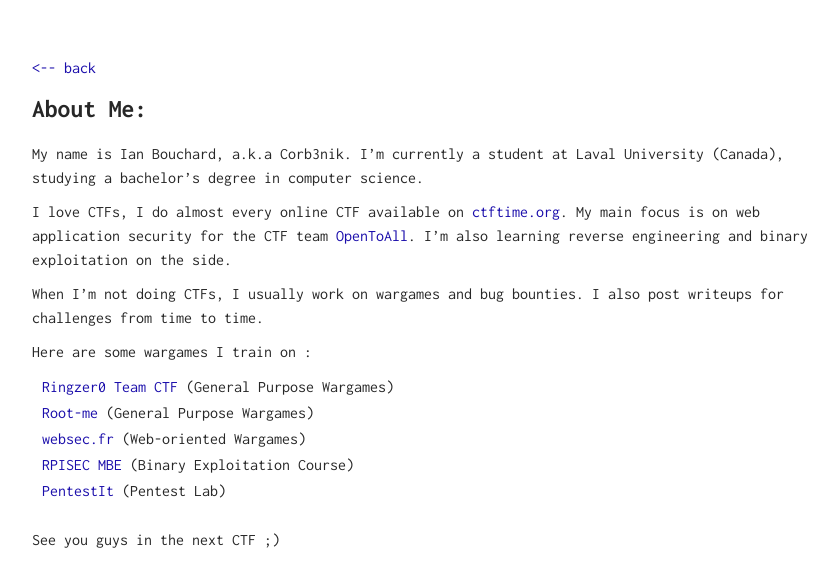
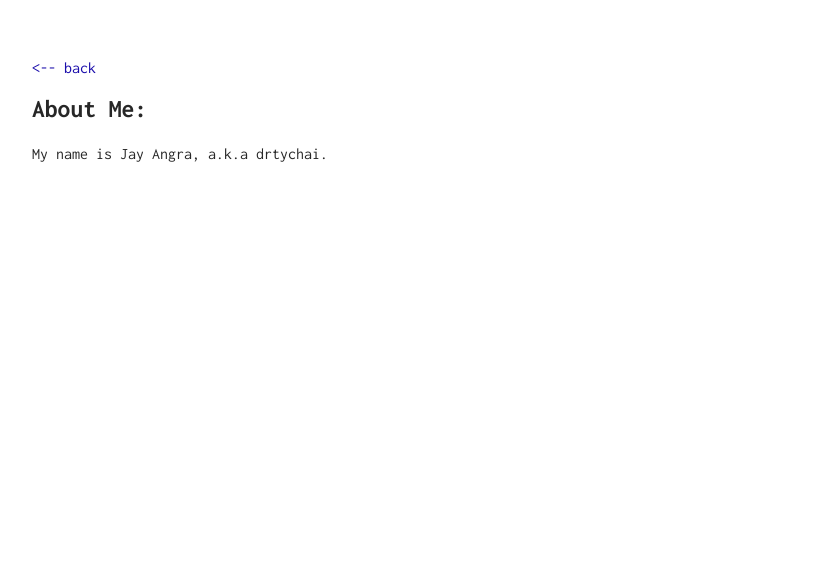
Before and after one commit to drtychai/drtychai.github.io, a Jekyll site: the page built from me/index.md, in a window 1280 px wide. Shown: the top 587 px of the page, without its empty margins (208-1046 px from the left). Built offline with Jekyll 4.4.1, drawn with Linux system fonts in a browser that asks for light colours.

Commit message:
updated posts and about

```diff
--- a/me/index.md
+++ b/me/index.md
@@ -2,21 +2,4 @@
 layout: about
 ---
 
-My name is Ian Bouchard, a.k.a Corb3nik. I'm currently a student at Laval University (Canada),
-studying a bachelor's degree in computer science.
-
-I love CTFs, I do almost every online CTF available on [ctftime.org](http://ctftime.org). My main focus is on web application security for the CTF team [OpenToAll](https://opentoallctf.github.io/). I'm also learning reverse engineering and
-binary exploitation on the side.
-
-When I'm not doing CTFs, I usually work on wargames and bug bounties. I also post writeups for
-challenges from time to time.
-
-Here are some wargames I train on :
-  - [Ringzer0 Team CTF](http://ringzer0team.com) (General Purpose Wargames)
-  - [Root-me](https://www.root-me.org) (General Purpose Wargames)
-  - [websec.fr](https://websec.fr/) (Web-oriented Wargames)
-  - [RPISEC MBE](https://github.com/RPISEC/MBE) (Binary Exploitation Course)
-  - [PentestIt](https://lab.pentestit.ru/) (Pentest Lab)
-
-<br/>
-See you guys in the next CTF ;)
+My name is Jay Angra, a.k.a drtychai.
```
Also changed, not shown: _posts/picoCTF-2018/2018-10-13-picoCTF.md (+5 -0 lines), _posts/tokyowesterns-2018/2018-09-04-TW-2018.md (added, +178 -0 lines).
